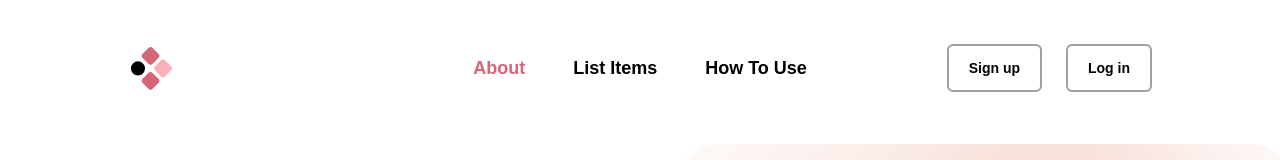
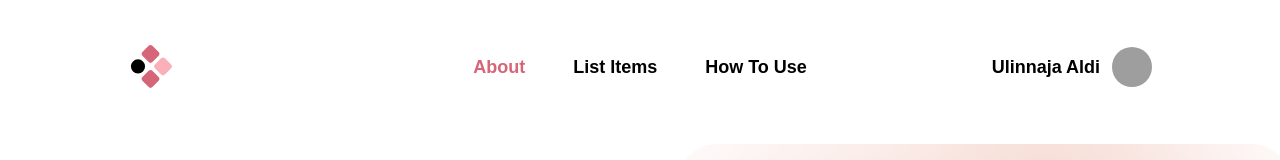
Before and after one commit to UlinnajaAldi/React-3D-Object-Intective, a React (Create React App) app: page / in a window 1280 px wide. Shown: the top 160 px of the page. Built offline with nearby package versions, Linux system fonts and the light colour scheme; grey boxes are pictures that could not be loaded.

Commit message:
feat: change sign in & up button to profile

```diff
--- a/src/components/navigation-bar/navbar-component.js
+++ b/src/components/navigation-bar/navbar-component.js
@@ -1,7 +1,6 @@
 import React from "react";
 import { NavLink } from "react-router-dom";
 import Logo from "../../assets/Logo.svg";
-import { Link } from "react-router-dom";
 
 export const Navbar = () => {
   return (
@@ -21,7 +20,7 @@ export const Navbar = () => {
             About
           </NavLink>
           <NavLink
-            to="/introduce"
+            to="/items-list"
             className={({ isActive }) =>
               isActive ? "text--active" : "text--noactive"
             }
@@ -29,7 +28,7 @@ export const Navbar = () => {
             List Items
           </NavLink>
           <NavLink
-            to="/items-list"
+            to="/introduce"
             className={({ isActive }) =>
               isActive ? "text--active" : "text--noactive"
             }
@@ -40,14 +39,27 @@ export const Navbar = () => {
       </div>
 
       <div className="justify-self-end">
-        <div className="flex items-center gap-6">
-          <Link to={"/sign-up"} className="button--landing">
+        <a
+          href="https://github.com/ulinnajaaldi"
+          target="_blank"
+          rel="noopener noreferrer"
+          className="flex items-center gap-3 hover:text-secondary"
+        >
+          <h3 className="font-semibold text-lg">Ulinnaja Aldi</h3>
+          <div className="flex items-center">
+            <img
+              src="https://i.ibb.co/6yNLmjS/1671129790285-1.jpg"
+              alt="Foto profil John Doe"
+              className="w-10 h-10 rounded-full"
+            />
+          </div>
+          {/* <Link to={"/sign-up"} className="button--landing">
             Sign up
           </Link>
           <Link to={"/log-in"} className="button--landing">
             Log in
-          </Link>
-        </div>
+          </Link> */}
+        </a>
       </div>
     </div>
   );
```
